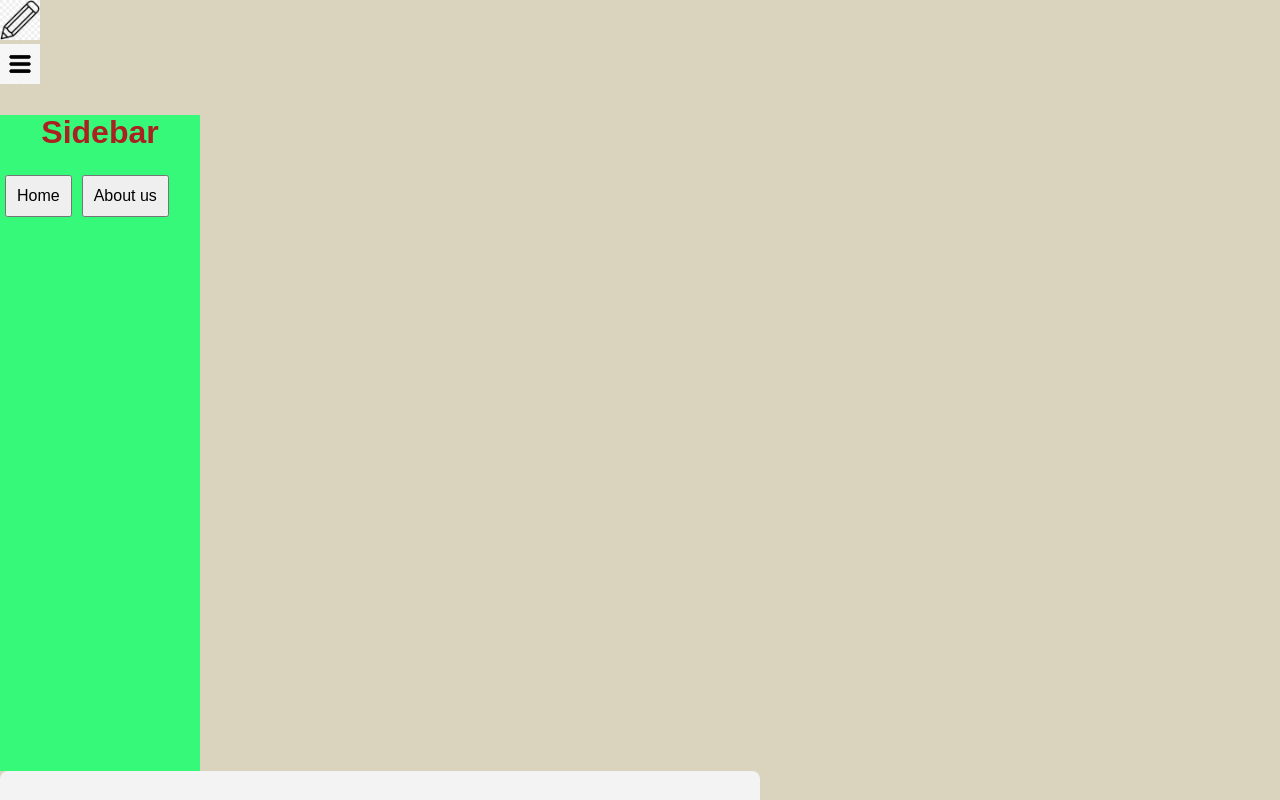
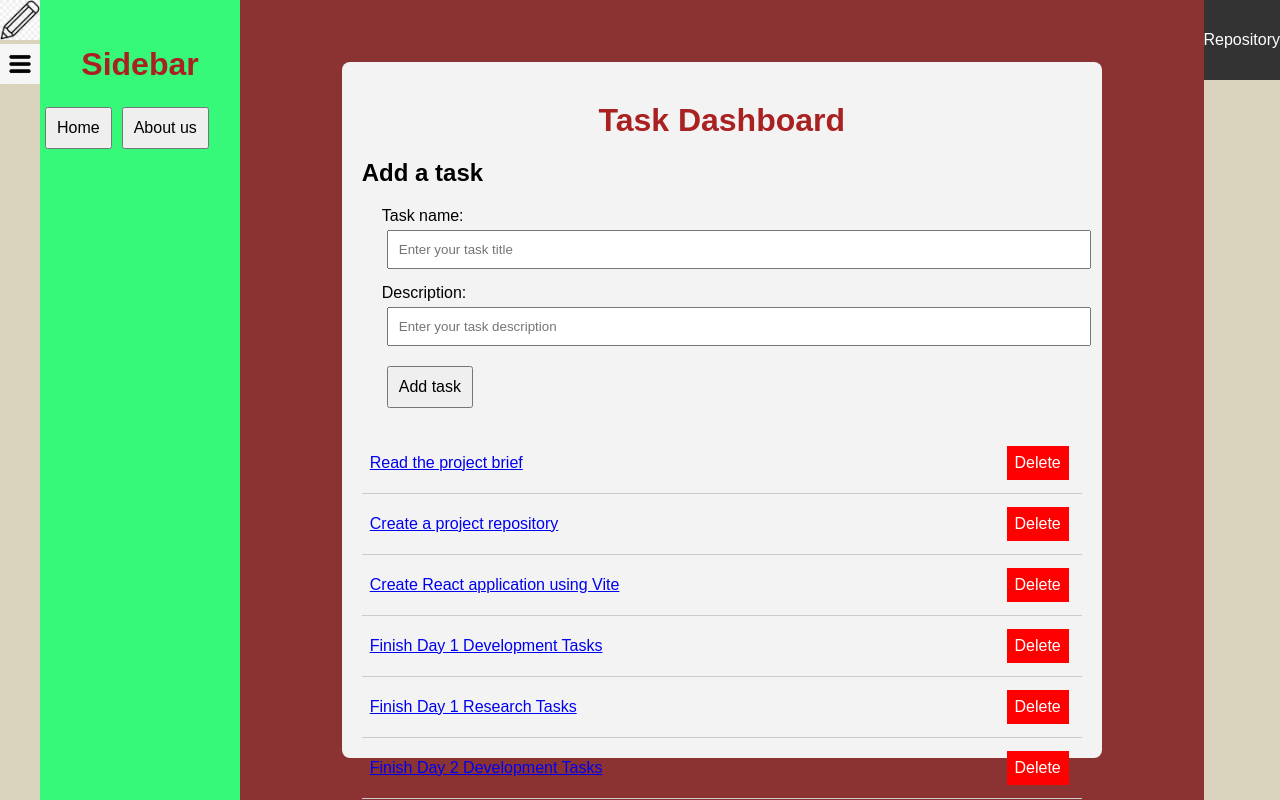
Before and after one commit to jonathanhingorani/mini-project, a React (Vite) app: page / in a window 1280 px wide. Shown: the top 800 px of the page. Built offline with nearby package versions, Linux system fonts and the light colour scheme.

Commit message:
some css

```diff
--- a/src/App.css
+++ b/src/App.css
@@ -14,6 +14,11 @@
 }
 .footer {
   height: 10vh;
+  display: flex;
+  justify-content: center;
+  align-items: center;
+  background-color: #333; /* Add background color */
+  color: #fff; /* Add text color */
 }
 
 .footer a {
@@ -29,20 +34,56 @@
 
 .sidebar {
   background-color: #36f97a;
-  height: 82vh;
+  height: 100vh; /* Adjust height to fill the full viewport */
   width: 200px;
+  padding-top: 20px; /* Add top padding */
 }
+
 .sidebar ul {
   list-style-type: none;
   padding: 0;
 }
+
 .sidebar ul li {
-  margin: 1em 0;
+  margin: 10px 0; /* Adjust margin */
 }
+
 .sidebar ul li a {
   text-decoration: none;
   color: #333;
+  display: block;
+  padding: 10px 20px; /* Adjust padding */
+  border-radius: 5px; /* Add border radius */
+  transition: background-color 0.3s ease; /* Add transition effect */
 }
-.task-list {
-  margin: 2em;
+
+.sidebar ul li a:hover {
+  background-color: #2cb67d; /* Change background color on hover */
+  color: #fff; /* Change text color on hover */
 }
+
+.sidebar ul li.active a {
+  background-color: #2cb67d; /* Change background color for active item */
+  color: #fff; /* Change text color for active item */
+}
+
+.sidebar-heading {
+  font-size: 1.2rem; /* Adjust font size */
+  font-weight: bold; /* Add font weight */
+  padding: 10px 20px; /* Adjust padding */
+  color: #fff; /* Change text color */
+}
+.app-container {
+  display: flex;
+  min-height: 100vh; /* Ensure full height of viewport */
+}
+
+.main-content {
+  flex: 1; /* Take up remaining space */
+  background-color: #8b3333;
+  padding: 20px; /* Add padding for spacing */
+  overflow-y: auto; /* Enable scrolling if content overflows */
+  display: flex;
+  justify-content: center; /* Center content horizontally */
+  align-items: center; /* Center content vertically */
+}
```
